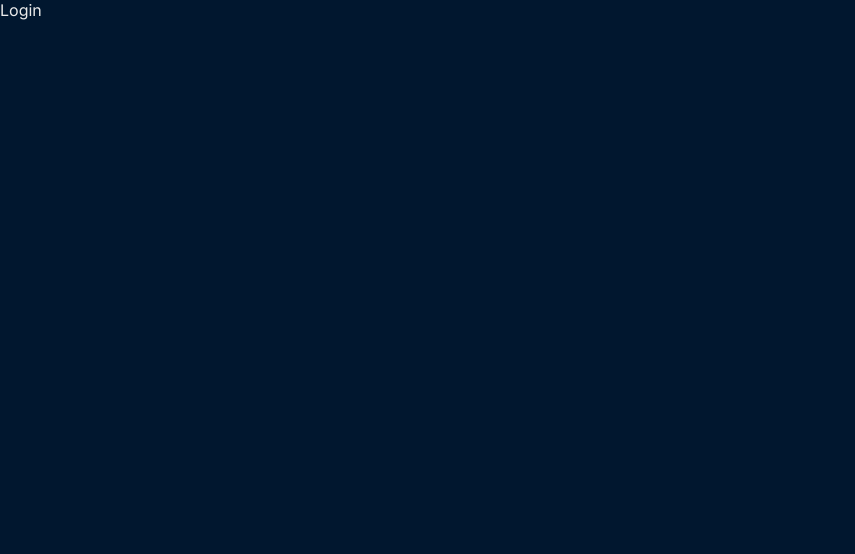
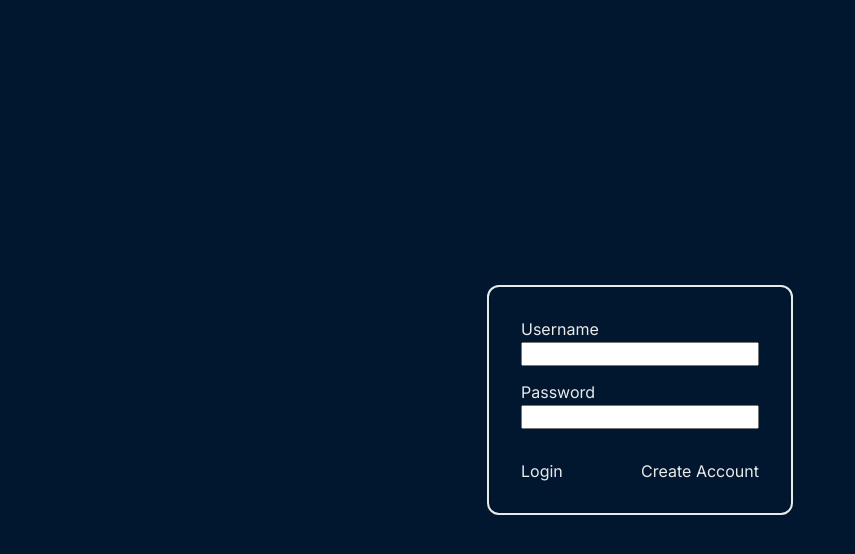
Before and after one commit to nickhibbits/meditation_app, a Next.js app: page /login in a window 1280 px wide. Shown: the top 554 px of the page, without its empty margins (0-855 px from the left). Built offline with nearby package versions, Linux system fonts and the light colour scheme.

Commit message:
Add login UI

```diff
--- a/app/login/page.tsx
+++ b/app/login/page.tsx
@@ -1,7 +1,14 @@
-import React from "react";
+"use server";
+
+import LoginForm from "@/components/LoginForm";
+import { handleCheckAuth } from "@/server/utils";
 
 function Login() {
-  return <div>Login</div>;
+  return (
+    <main className="container flex flex_column flex_center">
+      <LoginForm checkAuth={handleCheckAuth} />
+    </main>
+  );
 }
 
 export default Login;
--- a/app/page.tsx
+++ b/app/page.tsx
@@ -3,7 +3,7 @@ import Button from "@/components/Button";
 
 export default function Home() {
   return (
-    <main className={`container flex flex_column flex_center`}>
+    <main className="container flex flex_column flex_center">
       <Background imgSrc={null} />
       <Button
         text={"Start Session"}
--- /dev/null
+++ b/components/LoginForm.tsx
@@ -0,0 +1,51 @@
+"use client";
+
+import React, { useRef } from "react";
+import classes from "@/styles/components/LoginForm.module.scss";
+
+function LoginForm({ checkAuth }: { checkAuth: any }) {
+  const passwordRef = useRef<HTMLInputElement>(null);
+  const usernameRef = useRef<HTMLInputElement>(null);
+
+  const handleLogin = (e: any) => {
+    e.preventDefault();
+
+    if (passwordRef.current && usernameRef.current) {
+      const password = passwordRef.current.value;
+      const username = usernameRef.current.value;
+
+      checkAuth({ password, username });
+      passwordRef.current.value = "";
+      usernameRef.current.value = "";
+    }
+  };
+
+  return (
+    <div className={classes.form_wrapper}>
+      <form className={classes.login_form} onSubmit={(e) => handleLogin(e)}>
+        <div className={classes.input_wrapper}>
+          <label htmlFor="" className={classes.form_label}>
+            Username
+          </label>
+          <input type="text" ref={usernameRef} className={classes.form_input} />
+        </div>
+        <div className={classes.input_wrapper}>
+          <label htmlFor="" className={classes.form_label}>
+            Password
+          </label>
+          <input
+            type="password"
+            ref={passwordRef}
+            className={classes.form_input}
+          />
+        </div>
+        <div className={`text ${classes.button_wrapper}`}>
+          <button className={classes.form_button}>Login</button>
+          <button className={classes.form_button}>Create Account</button>
+        </div>
+      </form>
+    </div>
+  );
+}
+
+export default LoginForm;
--- a/next.config.js
+++ b/next.config.js
@@ -1,4 +1,8 @@
 /** @type {import('next').NextConfig} */
-const nextConfig = {}
+const nextConfig = {
+  experimental: {
+    serverActions: true,
+  },
+};
 
-module.exports = nextConfig
+module.exports = nextConfig;
--- /dev/null
+++ b/styles/components/LoginForm.module.scss
@@ -0,0 +1,46 @@
+@use "@/styles/variables";
+
+.form_wrapper {
+  display: flex;
+  align-items: center;
+}
+
+.login_form {
+  outline: solid 2px variables.$clr-neutral-100;
+  width: clamp(20rem, 30rem, 60%);
+  margin-inline: auto;
+  padding: 2rem;
+  border-radius: variables.$br-1;
+
+  .input_wrapper {
+    display: flex;
+    flex-direction: column;
+    padding-bottom: 1rem;
+    min-width: 90%;
+
+    .form_label {
+      margin-bottom: 0.2rem;
+    }
+
+    &:nth-of-type(2) {
+      padding-bottom: 2rem;
+    }
+  }
+
+  .button_wrapper {
+    display: grid;
+    grid-auto-flow: column;
+
+    .form_button {
+      &:nth-of-type(1) {
+        place-self: start;
+      }
+
+      &:nth-of-type(2) {
+        place-self: end;
+        // opacity: variables.$opacity-700;
+        // border: none;
+      }
+    }
+  }
+}
```
Also changed, not shown: app/account_info/page.tsx (added, +7 -0 lines), app/api/user/update-total-time.ts (renamed from app/api/update-user-total.ts), 1 other file (tests, documents, lock files or other folders).
